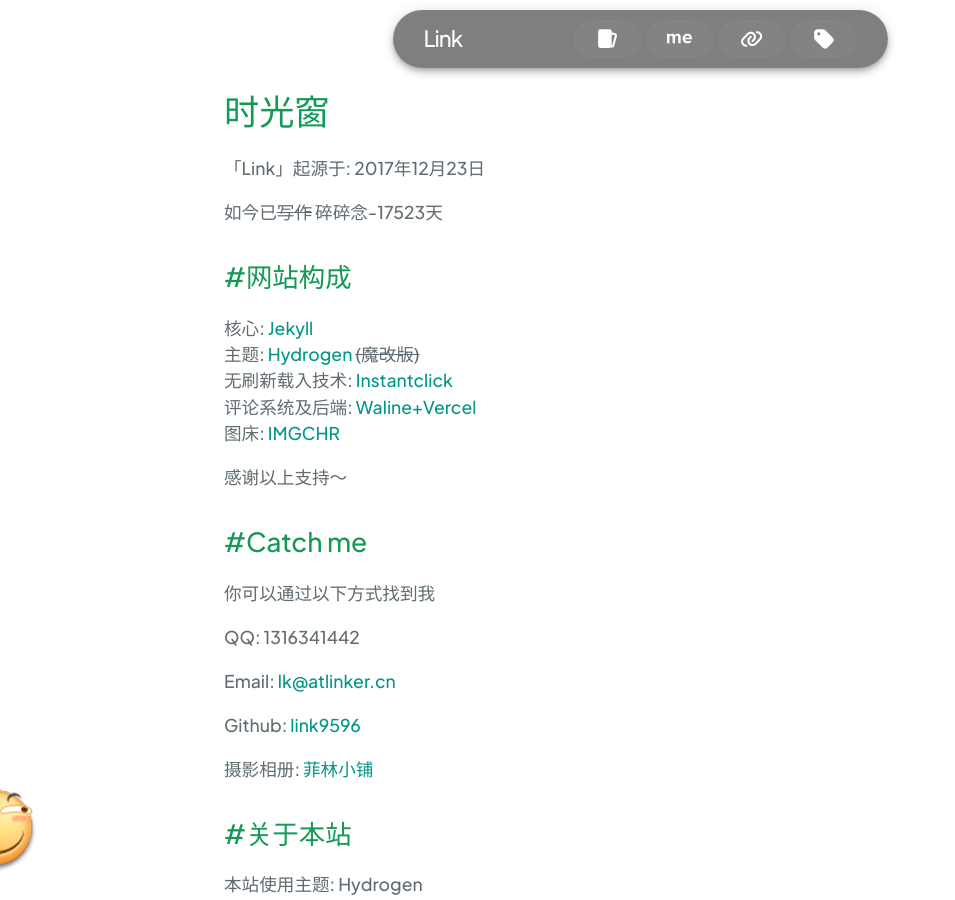
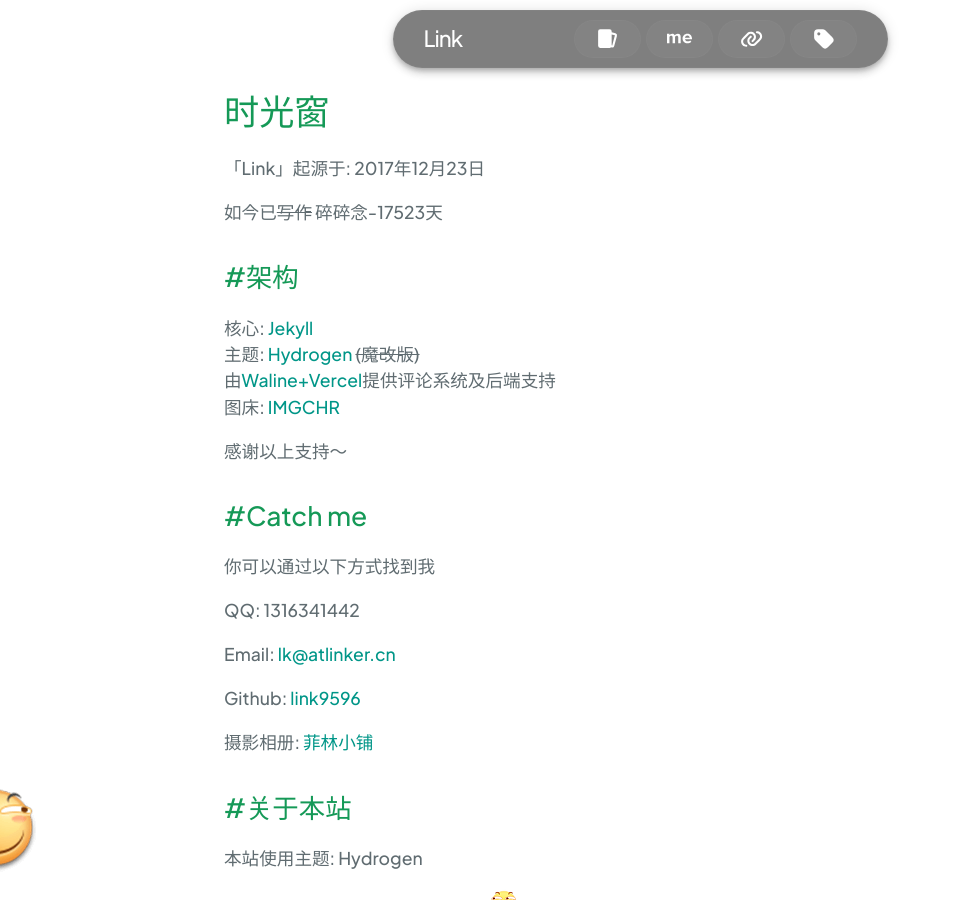
Before and after one commit to link9596/qwq, a Jekyll site: the page built from about.md, in a window 1280 px wide and 900 px high, scrolled down 388 px. Shown: the whole window, without its empty margins (0-955 px from the left). Built offline with Jekyll 4.4.1, drawn with Linux system fonts in a browser that asks for light colours; comment, search, counter and statistics services are not loaded.

Commit message:
更新 about.md

```diff
--- a/about.md
+++ b/about.md
@@ -13,12 +13,11 @@
 
 如今已~~写作~~ 碎碎念<span id="sitetime2"></span>天
 
-## #网站构成
+## #架构
 
 核心: [Jekyll](https://www.jekyll.com.cn/)<br>
 主题: [Hydrogen](https://github.com/link9596/hydrogen) ~~(魔改版)~~<br>
-无刷新载入技术: [Instantclick](http://instantclick.io/)<br>
-评论系统及后端: [Waline+Vercel](https://waline.js.org/guide/deploy/vercel.html)<br>
+由[Waline+Vercel](https://waline.js.org/guide/deploy/vercel.html)提供评论系统及后端支持<br>
 图床: [IMGCHR](https://imgchr.com/)
 
 感谢以上支持～
```
